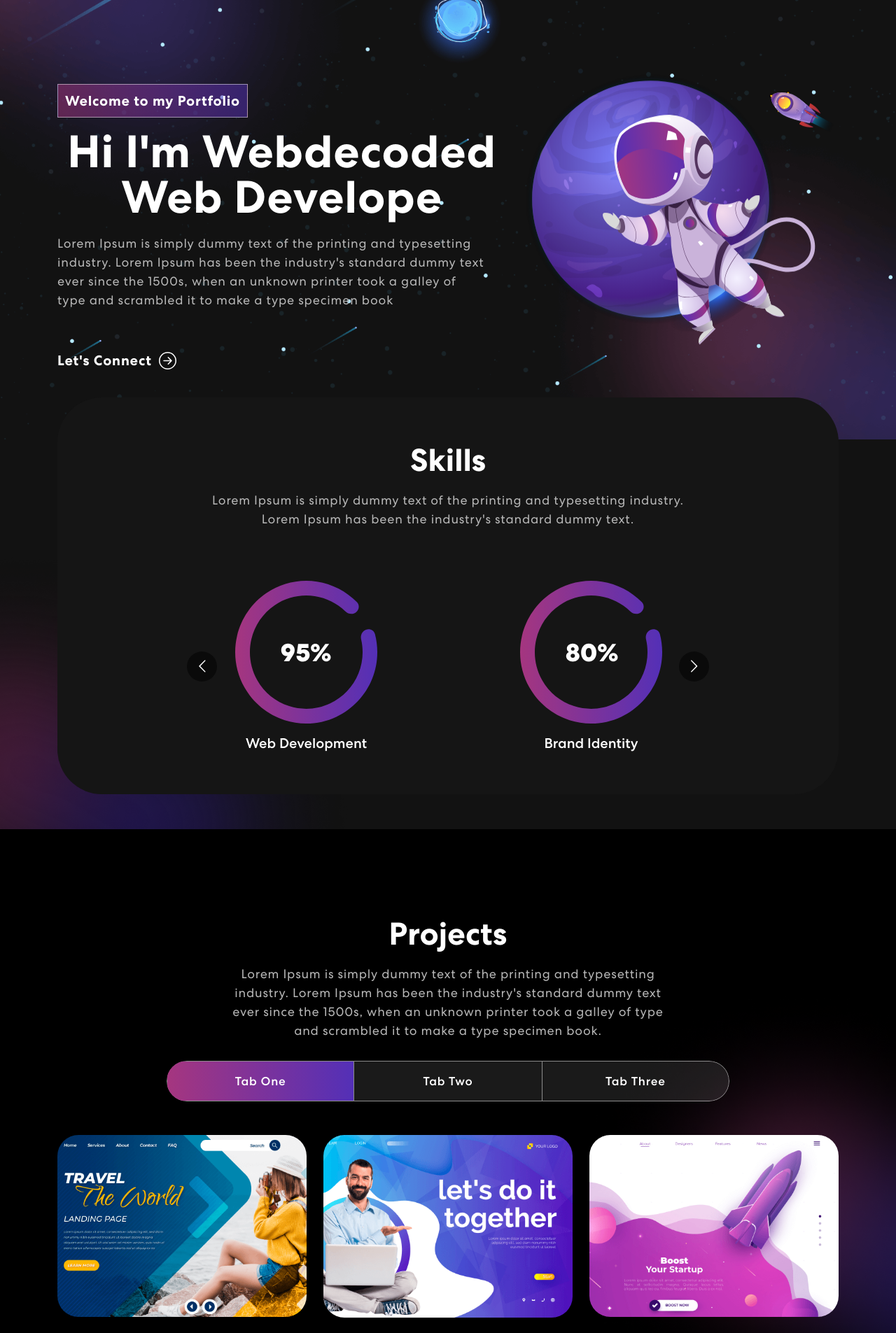
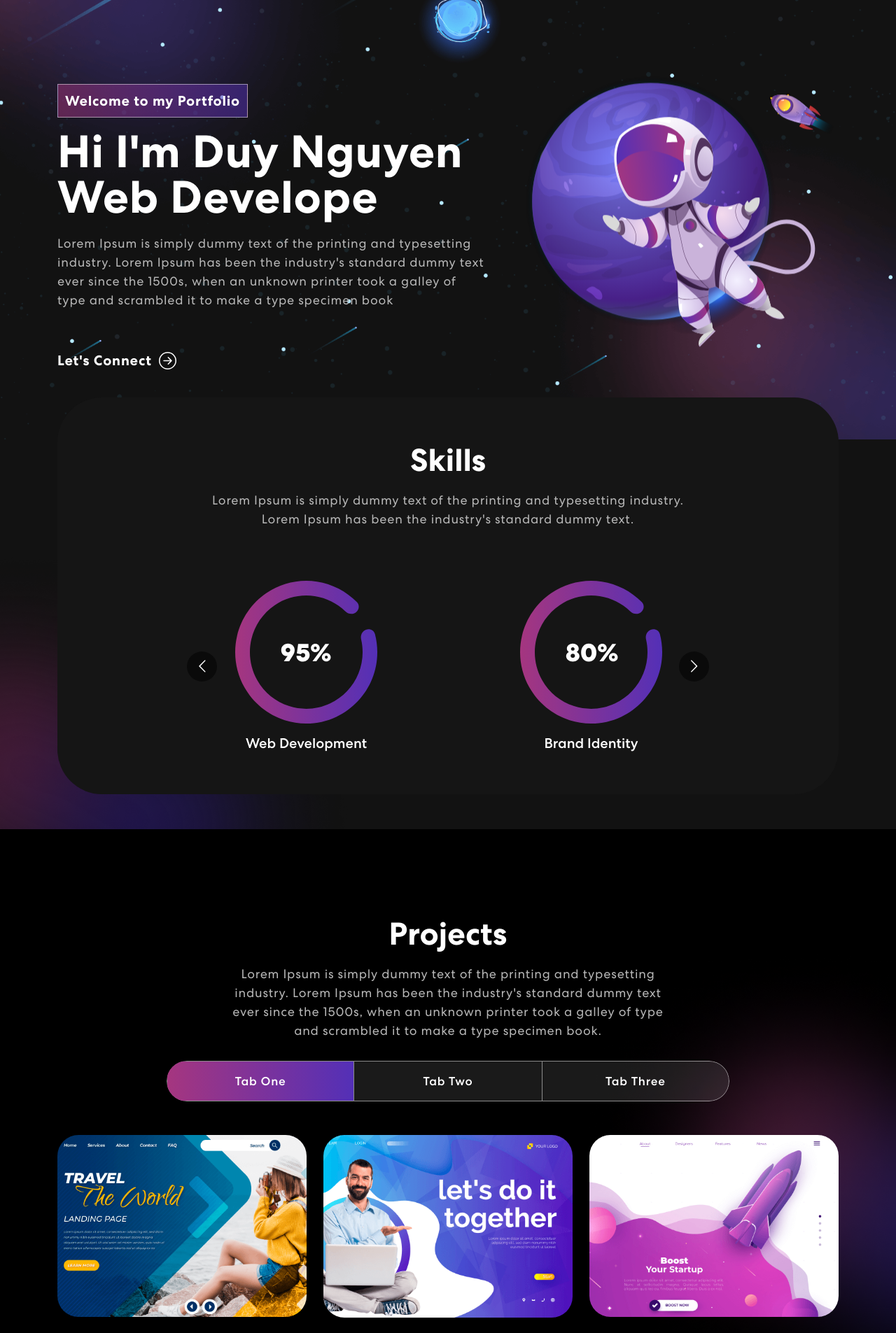
Before and after one commit to DuyNguyenOnTheMic/my_vite_react_app, a React (Vite) app: page / in a window 1280 px wide. Shown: the part 140-2045 px from the top of the page at 70% size. Built offline with nearby package versions, Linux system fonts and the light colour scheme; no server answers.

Commit message:
Update animate.css for banner and project

```diff
--- a/src/App.css
+++ b/src/App.css
@@ -268,7 +268,6 @@ nav.navbar .navbar-toggler[aria-expanded='true'] .navbar-toggler-icon {
   line-height: 1;
   margin-bottom: 20px;
   display: block;
-  text-align: center;
 }
 .banner p {
   color: #b8b8b8;
--- a/src/App.tsx
+++ b/src/App.tsx
@@ -1,3 +1,4 @@
+import 'animate.css'
 import 'bootstrap/dist/css/bootstrap.min.css'
 import { Fragment } from 'react'
 import './App.css'
--- a/src/components/Banner.tsx
+++ b/src/components/Banner.tsx
@@ -3,6 +3,7 @@ import { ArrowRightCircle } from 'react-bootstrap-icons'
 import Col from 'react-bootstrap/Col'
 import Container from 'react-bootstrap/Container'
 import Row from 'react-bootstrap/Row'
+import TrackVisibility from 'react-on-screen'
 import headerImg from '../assets/img/header-img.svg'
 
 const Banner = () => {
@@ -49,18 +50,24 @@ const Banner = () => {
       <Container>
         <Row className='align-items-center'>
           <Col xs={12} md={6} xl={7}>
+            <TrackVisibility>
+              {({ isVisible }) => (
+                <div className={isVisible ? 'animate__animated animate__fadeIn' : ''}>
                   <span className='tagline'>Welcome to my Portfolio</span>
                   <h1>
-              Hi I'm Webdecoded <br /> <span className='wrap'>{text}</span>
+                    Hi I'm Duy Nguyen <br /> <span className='wrap'>{text}</span>
                   </h1>
                   <p>
                     Lorem Ipsum is simply dummy text of the printing and typesetting industry. Lorem Ipsum has been the
-              industry's standard dummy text ever since the 1500s, when an unknown printer took a galley of type and
-              scrambled it to make a type specimen book
+                    industry's standard dummy text ever since the 1500s, when an unknown printer took a galley of type
+                    and scrambled it to make a type specimen book
                   </p>
                   <button onClick={() => console.log('connect')}>
                     Let's Connect <ArrowRightCircle />
                   </button>
+                </div>
+              )}
+            </TrackVisibility>
           </Col>
           <Col xs={12} md={6} xl={5}>
             <img src={headerImg} alt='Header Image' />
--- a/src/components/Projects.tsx
+++ b/src/components/Projects.tsx
@@ -3,6 +3,7 @@ import Container from 'react-bootstrap/Container'
 import Nav from 'react-bootstrap/Nav'
 import Row from 'react-bootstrap/Row'
 import Tab from 'react-bootstrap/Tab'
+import TrackVisibility from 'react-on-screen'
 import colorSharp2 from '../assets/img/color-sharp2.png'
 import projImg1 from '../assets/img/project-img1.png'
 import projImg2 from '../assets/img/project-img2.png'
@@ -10,21 +11,6 @@ import projImg3 from '../assets/img/project-img3.png'
 import ProjectCard from './ProjectCard'
 
 const projects = [
-  {
-    title: 'Business Startup',
-    description: 'Design & Development',
-    imgUrl: projImg1
-  },
-  {
-    title: 'Business Startup',
-    description: 'Design & Development',
-    imgUrl: projImg2
-  },
-  {
-    title: 'Business Startup',
-    description: 'Design & Development',
-    imgUrl: projImg3
-  },
   {
     title: 'Business Startup',
     description: 'Design & Development',
@@ -48,14 +34,21 @@ const Projects = () => {
       <Container>
         <Row>
           <Col>
+            <TrackVisibility>
+              {({ isVisible }) => (
+                <div className={isVisible ? 'animate__animated animate__slideInUp' : ''}>
                   <h2>Projects</h2>
                   <p>
                     Lorem Ipsum is simply dummy text of the printing and typesetting industry. Lorem Ipsum has been the
-              industry's standard dummy text ever since the 1500s, when an unknown printer took a galley of type and
-              scrambled it to make a type specimen book.
+                    industry's standard dummy text ever since the 1500s, when an unknown printer took a galley of type
+                    and scrambled it to make a type specimen book.
                   </p>
                   <Tab.Container id='projects-tabs' defaultActiveKey='first'>
-              <Nav variant='pills' className='nav-pills mb-5 justify-content-center align-items-center' id='pills-tab'>
+                    <Nav
+                      variant='pills'
+                      className='nav-pills mb-5 justify-content-center align-items-center'
+                      id='pills-tab'
+                    >
                       <Nav.Item>
                         <Nav.Link eventKey='first'>Tab One</Nav.Link>
                       </Nav.Item>
@@ -78,6 +71,9 @@ const Projects = () => {
                       <Tab.Pane eventKey='third'>Lorem Ipsum</Tab.Pane>
                     </Tab.Content>
                   </Tab.Container>
+                </div>
+              )}
+            </TrackVisibility>
           </Col>
         </Row>
       </Container>
```
Lines whose indentation alone changed are shown as unchanged.
